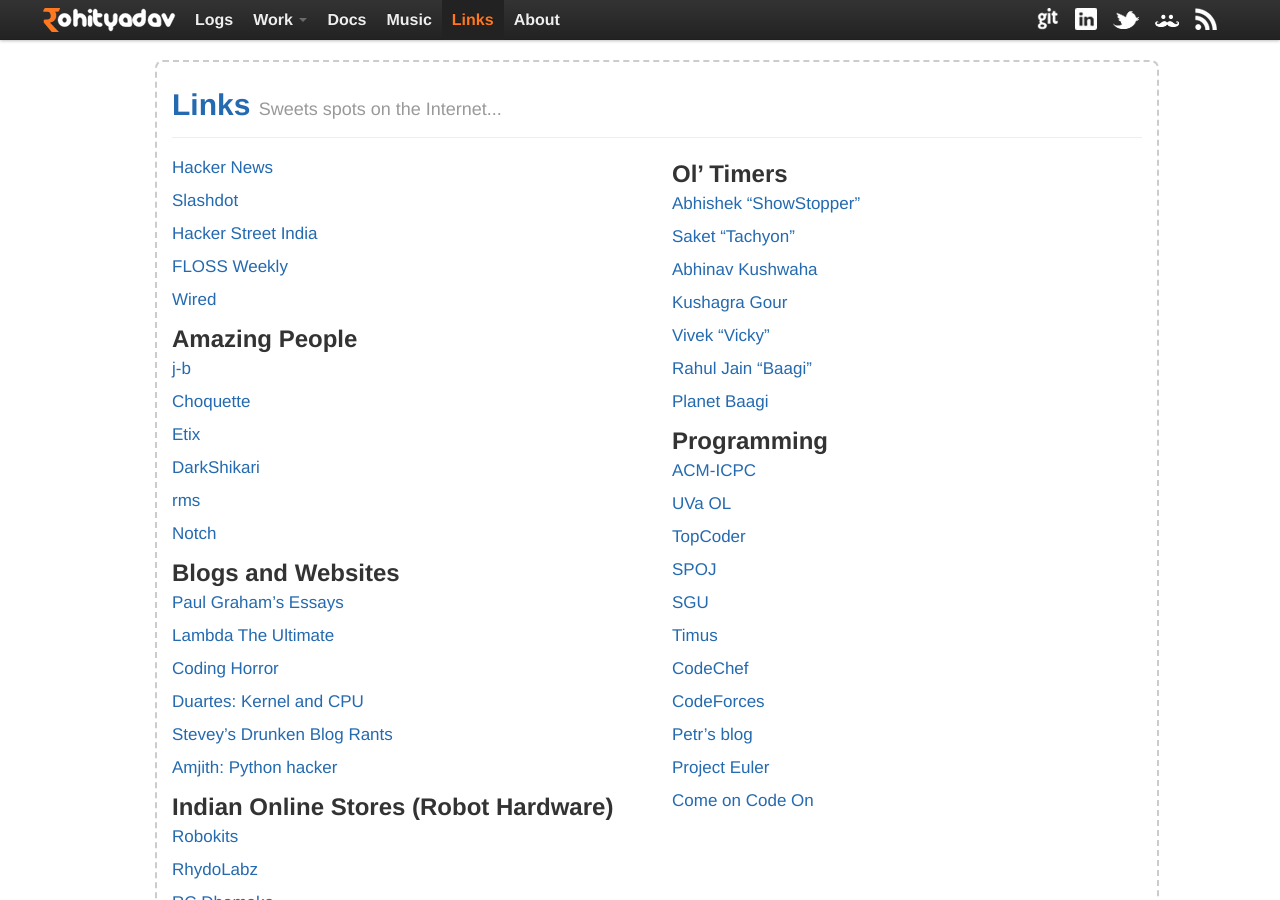
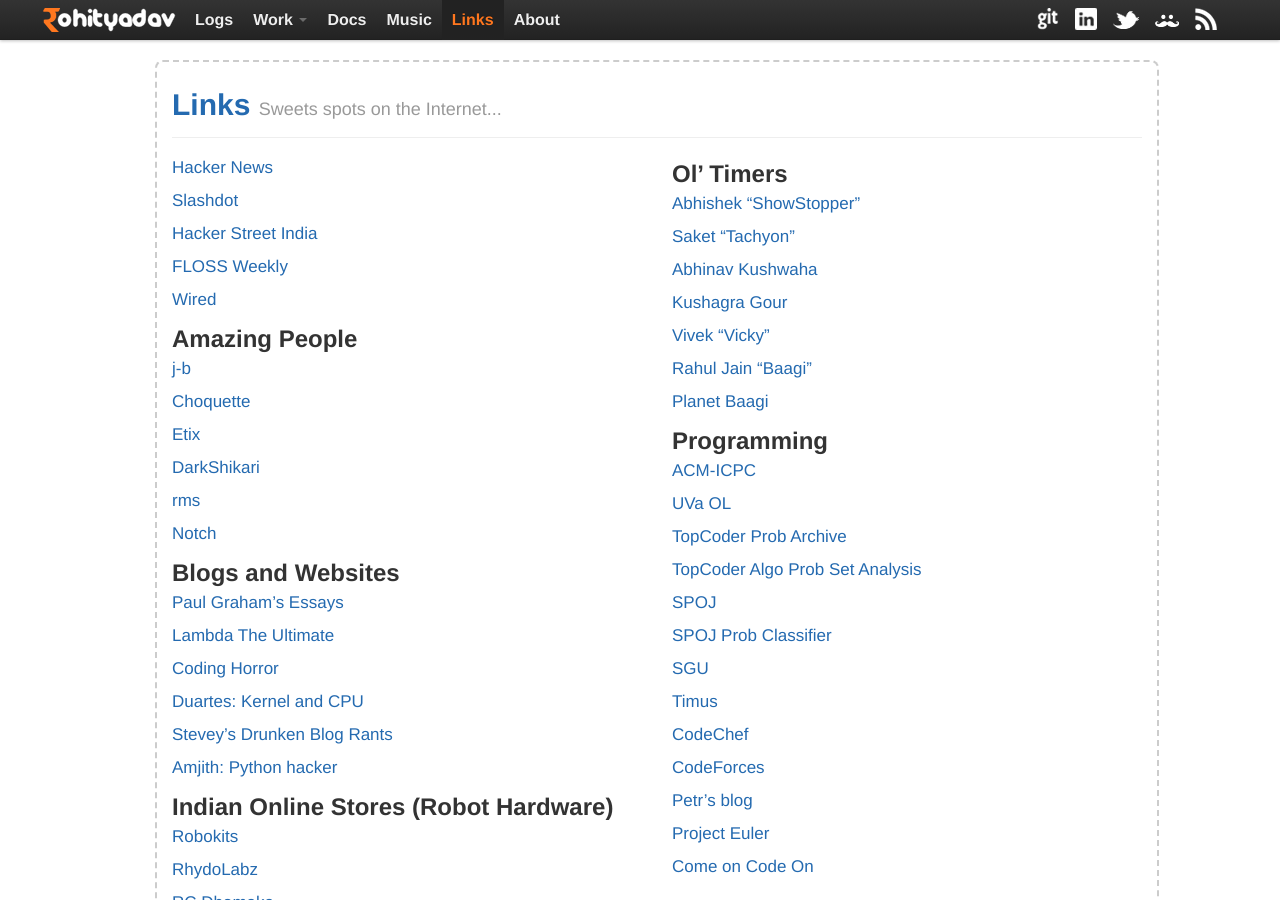
Before and after one commit to rohityadavcloud/rohityadavcloud.github.io, a Jekyll site: the page built from links.markdown, in a window 1280 px wide and 900 px high. Built offline with Jekyll 4.4.1, drawn with Linux system fonts in a browser that asks for light colours; Markdown is read by kramdown in place of the engine named in the settings; comment, search, counter and statistics services are not loaded.

Commit message:
links prog

```diff
--- a/links.markdown
+++ b/links.markdown
@@ -124,9 +124,13 @@
 
 [UVa OL](http://uva.onlinejudge.org/)
 
-[TopCoder](http://www.topcoder.com)
+[TopCoder Prob Archive](http://community.topcoder.com/tc?module=ProblemArchive)
+
+[TopCoder Algo Prob Set Analysis](http://apps.topcoder.com/wiki/display/tc/Algorithm+Problem+Set+Analysis)
 
 [SPOJ](http://www.spoj.pl/)
+
+[SPOJ Prob Classifier](http://problemclassifier.appspot.com/)
 
 [SGU](http://acm.sgu.ru/)
 
```
